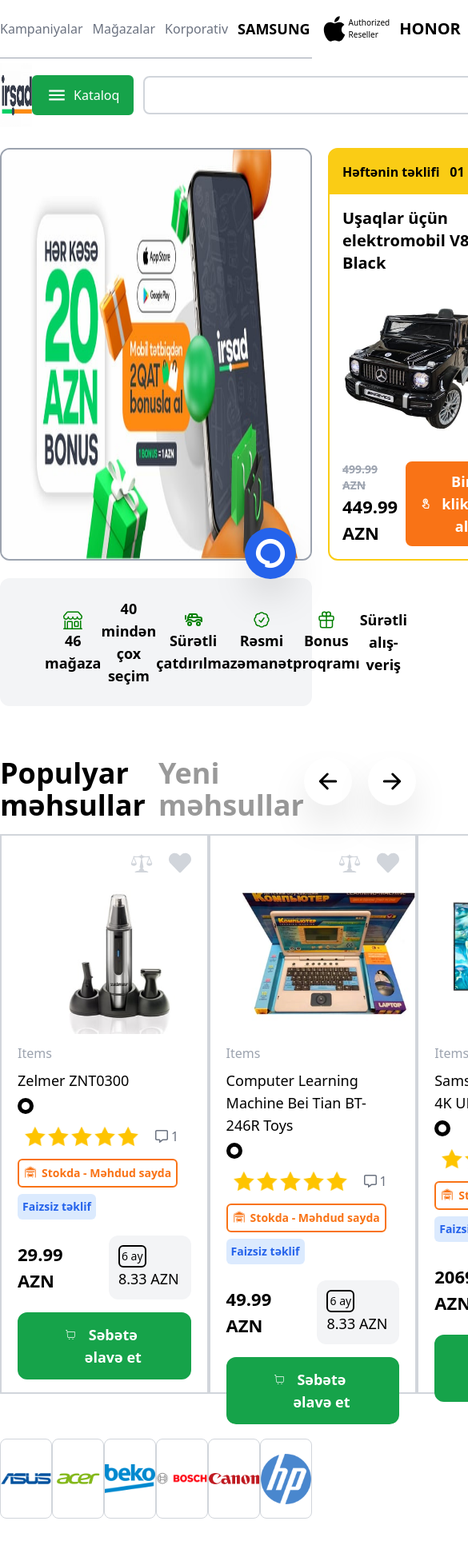
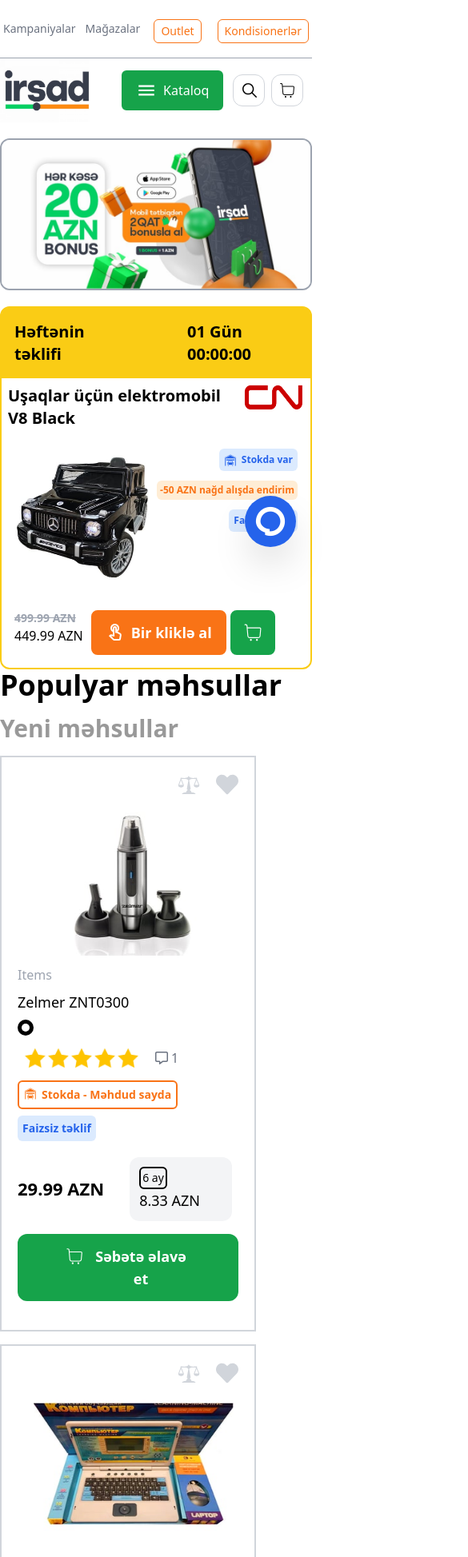
Before and after one commit to Faxri0906/irshad, a React (Vite) app: page / in a window 390 px wide. Shown: the top 1947 px of the page at 80% size, 585 px wide, since content can reach past the window. Built offline with nearby package versions, Linux system fonts and the light colour scheme.

Commit message:
responsive changes

```diff
--- a/src/components/Irshad-line/Line.jsx
+++ b/src/components/Irshad-line/Line.jsx
@@ -3,7 +3,7 @@
   return (
     <div className="mt-10 flex">
         <div className="h-3 w-[450px] bg-green-600"></div>
-        <div className="w-5 h-5 bg-white rounded-full absolute left-[340px] top-[3942px]"></div>
+        <div className="w-5 h-5 bg-white rounded-full absolute 2xl:block left-[340px] top-[3980px] hidden"></div>
         <div className="h-3 w-full bg-orange-500"></div>
     </div>
   );
--- a/src/components/Navbar/Navbar.jsx
+++ b/src/components/Navbar/Navbar.jsx
@@ -10,8 +10,8 @@
   return (
     <>
         <header className="flex container h-[72px]">
-            <nav className="flex">
-                <ul className="flex items-center gap-3">
+            <nav className="flex justify-between items-center">
+                <ul className="flex items-center gap-3 absolute top-[26px] md:top-4 xl:top-4 left-1 text-sm sm:text-base 2xl:left-24">
                     <li className="cursor-pointer hover:border-b-4 hover:border-b-black text-gray-500">
                         <a href="/kampaniyalar">
                             Kampaniyalar
@@ -22,24 +22,26 @@
                             Mağazalar
                         </a>
                     </li>
-                    <li className="cursor-pointer hover:border-b-4 hover:border-b-black text-gray-500">
+                    <li className="cursor-pointer hover:border-b-4 hover:border-b-black text-gray-500 hidden sm:block">
                         <a href="/korporativ">Korporativ</a>
                     </li>
-                    <li className="cursor-pointer hover:border-b-4 hover:border-b-black font-bold text-lg">
+                    <li className="cursor-pointer hover:border-b-4 hover:border-b-black font-bold text-lg hidden md:flex">
                         SAMSUNG
                     </li>
-                    <li className="cursor-pointer hover:border-b-4 hover:border-b-black flex items-center">
-                        <FaApple size={36}/>
-                        <div className="flex flex-col text-[10px] font-medium">
-                            <p>Authorized</p>
-                            <p>Reseller</p>
+                    <li className="cursor-pointer hover:border-b-4 hover:border-b-black hidden md:flex">
+                        <div className="flex items-center">
+                            <FaApple size={36}/>
+                            <div className="flex flex-col text-[10px] font-medium">
+                                <p>Authorized</p>
+                                <p>Reseller</p>
+                            </div>
                         </div>
                     </li>
-                    <li className="cursor-pointer hover:border-b-4 hover:border-b-black font-bold text-xl">
+                    <li className="cursor-pointer hover:border-b-4 hover:border-b-black font-bold text-xl hidden md:flex">
                         HONOR
                     </li>
                 </ul>
-                <div className="ml-5 flex items-center gap-5">
+                <div className="md:ml-5 flex items-center gap-5 absolute top-6 right-1 2xl:right-[84px]">
                     <button className="rounded-md py-1 px-2 font-medium text-sm text-orange-500 border border-orange-500 hover:bg-orange-500 hover:text-white">
                         Outlet
                     </button>
@@ -47,12 +49,12 @@
                         Kondisionerlər
                     </button>
                 </div>
-                <ul className="flex items-center gap-5 ml-[165px]">
+                <ul className="lg:flex items-center gap-5 ml-[545px] xl:ml-[600px] hidden">
                     <li className="cursor-pointer text-[40px] font-bold text-green-600">
                         *<span className="text-[26px] text-black/70">0171</span>
                     </li>
-                    <div className="w-[1px] h-7 bg-gray-300"></div>
-                    <li className="cursor-pointer flex items-center gap-3 hover:text-orange-500">
+                    <div className="w-[1px] h-7 bg-gray-300 xl:block hidden"></div>
+                    <li className="cursor-pointer xl:flex items-center gap-3 hover:text-orange-500 hidden">
                         <img className="h-4 w-6" src={az}/>
                         <p className="text-sm">Azərbaycan dili</p>
                         <MdKeyboardArrowDown size={24}/>
@@ -68,37 +70,37 @@
         <div className="w-full h-[1px] bg-gray-400"></div>
         <div className="flex items-center container">
                     <a href="/"><img className="w-28 h-20 mr-10" src={irsad}/></a>
-                    <button className="flex items-center gap-2 bg-green-600 text-white rounded-md px-4 py-2.5 border-[2px] border-green-600 hover:bg-white hover:text-green-600 mr-3">
+                    <button className="flex items-center gap-2 sm:ml-44 md:ml-1 bg-green-600 text-white rounded-md px-4 py-2.5 border-[2px] border-green-600 hover:bg-white hover:text-green-600 mr-3">
                         <MdMenu size={26}/><p>Kataloq</p>
                     </button>
                     <div className="relative flex items-center">
-                        <input type="text" className="border-[2px] border-gray-300 rounded-lg w-[500px] h-12 pl-6 focus-visible:outline-none"/>
-                        <div className="absolute flex items-center left-[450px]">
-                            <div className="w-[1px] h-7 bg-gray-300 mr-2.5"></div>
-                            <IoIosSearch size={24} color="gray"/>
+                        <input type="text" className="border-[2px] border-gray-300 rounded-lg w-[500px] h-12 pl-6 focus-visible:outline-none hidden xl:block"/>
+                        <div className="absolute md:relative flex items-center xl:-left-14 lg:left-[450px] border border-gray-300 w-10 h-10 rounded-xl cursor-pointer xl:border-none">
+                            <div className="w-[1px] h-7 bg-gray-300 mr-2.5 hidden xl:block"></div>
+                            <IoIosSearch size={24} className="text-black md:text-gray-300 ml-2"/>
                         </div>
                     </div>
                     <ul className="flex ml-12 gap-8">
-                        <li className="flex flex-col text-center items-center justify-center cursor-pointer hover:text-orange-500">
+                        <li className="md:flex flex-col text-center items-center justify-center cursor-pointer hover:text-orange-500 hidden">
                             <a href="/müqayisə" className="flex flex-col text-center items-center justify-center">
                                 <GiScales size={24}/>
                                 <p>Müqayisə</p>
                             </a>
                         </li>
-                        <li className="flex flex-col text-center items-center justify-center cursor-pointer hover:text-orange-500">
+                        <li className="md:flex flex-col text-center items-center justify-center cursor-pointer hover:text-orange-500 hidden">
                             <a href="/liked" className="flex flex-col text-center items-center justify-center">
                                 <FaHeart size={24}/>
                                 <p>Bəyəndim</p>
                             </a>
                         </li>
                         <li className="flex flex-col text-center items-center justify-center cursor-pointer hover:text-orange-500">
-                            <a href="/cart" className="flex flex-col text-center items-center justify-center">
+                            <a href="/cart" className="flex flex-col text-center items-center justify-center border border-gray-300 w-10 h-10 rounded-xl md:border-none md:w-14 md:h-14">
                                 <CiShoppingCart size={24}/>
-                                <p>Səbət</p>
+                                <p className="hidden md:block">Səbət</p>
                             </a>
                         </li>
                     </ul>
-                    <button className="border-[2px] border-green-600 text-green-600 py-3 px-5 flex flex-col text-center justify-center items-center rounded-lg ml-auto hover:bg-green-600 hover:text-white">
+                    <button className="border-[2px] border-green-600 text-green-600 hidden py-3 px-5 md:flex flex-col text-center justify-center items-center rounded-lg ml-auto hover:bg-green-600 hover:text-white">
                         <LuCreditCard size={24}/>
                         <p className="text-sm font-semibold">Aylıq ödəniş</p>
                     </button>
--- a/src/components/Round/Round.jsx
+++ b/src/components/Round/Round.jsx
@@ -1,7 +1,7 @@
 import chat from "../../img/chat.png";
 const Round = () => {
   return (
-    <div className="bg-blue-600 w-16 h-16 rounded-full shadow-2xl flex items-center justify-center fixed top-[660px] right-5 cursor-pointer hover:w-[68px] hover:h-[68px]">
+    <div className="bg-blue-600 w-16 h-16 rounded-full shadow-2xl flex items-center justify-center fixed top-[620px] right-5 cursor-pointer hover:w-[68px] hover:h-[68px] xl:right-5">
         <img src={chat} className="w-10 h-10 hover:w-11 hover:h-11"/>
     </div>
   );
--- a/src/pages/Kampaniyalar.jsx
+++ b/src/pages/Kampaniyalar.jsx
@@ -48,7 +48,7 @@
     <div className="container flex flex-col gap-5 mb-40 cursor-pointer">
         <p className="text-gray-400 flex gap-3 items-center">Irşad<div className="bg-black w-1 h-1 rounded-full"></div><span className="text-black">Kampaniyalar</span></p>
         <h1 className="text-4xl font-semibold">Kampaniyalar</h1>
-        <div className="grid grid-cols-3 gap-4">
+        <div className="grid xl:grid-cols-3 grid-cols-1 lg:grid-cols-2 gap-4">
             {cards.map((card , index) => (
                 <div className="border-gray-400 border-[2px] rounded-xl w-[400px] h-[450px]" key={index}>
                     <img src={card.img} className="rounded-t-xl"/>
--- a/src/pages/Korporativ.jsx
+++ b/src/pages/Korporativ.jsx
@@ -9,7 +9,7 @@
                 <h2 className="text-[25px] font-semibold mb-8">İrşad Korporativ şöbəsi ölkənin bir çox tanınmış şirkətləri ilə əməkdaşlıq edir. Ümumilikdə 2500-dən çox şirkət, publik hüquqi şəxslər, dövlət qurumlarını əhatə edən əməkdaşlıq çərçivəsində Korporativ şöbə müştərilərinə xüsusi həssaslıqla yanaşır.</h2>
                 <h3 className="text-xl font-semibold mb-5">Korporativ üstünlüklərimiz</h3>
                 <div className="">
-                    <div className="flex">
+                    <div className="flex flex-col xl:flex-row">
                         <div className="">
                             <div className="">
                                 <p className="text-lg"><span className="text-xl font-semibold">Qiymət strategiyası: </span>Korporativ müştərilər daim Korporativ seqmentə xas olan xüsusi endirimlərdən yararlana bilirlər.</p>
@@ -85,7 +85,7 @@
                     <p>İsmarıc</p>
                     <input className="border rounded-lg outline-none border-gray-400 w-full h-32" type="text" />
                 </div>
-                <button className="flex gap-1.5 w-52 h-12 ml-[1000px] items-center justify-center mt-4 bg-green-600 text-white hover:bg-white hover:text-green-600 rounded-xl font-semibold text-lg border-[2px] border-green-600">
+                <button className="flex gap-1.5 w-52 h-12 xl:ml-[1000px] ml-[334px] md:ml-[464px] lg:ml-[684px] items-center justify-center mt-4 bg-green-600 text-white hover:bg-white hover:text-green-600 rounded-xl font-semibold text-lg border-[2px] border-green-600">
                     <p>Təsdiq et</p>
                 </button>
             </div>
--- a/src/site/Items.jsx
+++ b/src/site/Items.jsx
@@ -62,6 +62,48 @@
         price: '59.99 AZN',
     },
 ];
+const cardsXs = [
+    {
+        img: thing,
+        title: 'Zelmer ZNT0300',
+        id: 0,
+        price: '29.99 AZN',
+    },
+];
+const cardsSm = [
+    {
+        img: thing,
+        title: 'Zelmer ZNT0300',
+        id: 0,
+        price: '29.99 AZN',
+    },
+    {
+        img: toy,
+        title: 'Computer Learning Machine Bei Tian BT-246R Toys',
+        id: 1,
+        price: '49.99 AZN',
+    },
+];
+const cardsLg = [
+    {
+        img: thing,
+        title: 'Zelmer ZNT0300',
+        id: 0,
+        price: '29.99 AZN',
+    },
+    {
+        img: toy,
+        title: 'Computer Learning Machine Bei Tian BT-246R Toys',
+        id: 1,
+        price: '49.99 AZN',
+    },
+    {
+        img: tv,
+        title: 'Samsung 50" LED Smart TV 4K UHD (QE50Q60DAUXRU)',
+        id: 2,
+        price: '2069.99 AZN',
+    },
+];
 const Items = () => {
     const [liked, setLiked] = useState(false);
     const [price,img,title,id,card] = cards;
@@ -72,11 +114,11 @@
   return (
     <div className="container mb-10">
         <div className="flex justify-between mb-4">
-                    <div className="flex gap-4">
+                    <div className="flex gap-4 flex-col md:flex-row">
                         <h1 className="text-4xl font-semibold">Populyar məhsullar</h1>
-                        <h1 className="text-4xl font-semibold text-black/40">Yeni məhsullar</h1>
+                        <h1 className="lg:text-4xl text-3xl font-semibold text-black/40">Yeni məhsullar</h1>
                     </div>
-                    <div className="flex gap-5">
+                    <div className="lg:flex gap-5 hidden">
                         <div className="w-[60px] h-[60px] bg-white cursor-pointer shadow-2xl items-center justify-center flex rounded-full hover:bg-black hover:text-white">
                             <IoArrowBack size={32}/>
                         </div>
@@ -85,9 +127,9 @@
                         </div>
                     </div>
         </div>
-        <div className="flex">
+        <div className="xl:flex grid grid-cols-1 2sm:grid-cols-2 gap-4 xl:gap-0">
                     {cards.map(( card , index ) => (
-                        <div className="h-[700px] w-[320px] border-[2px] border-gray-300 p-5" key={index}>
+                        <div className="h-[720px] w-[320px] border-[2px] border-gray-300 p-5" key={index}>
                             <div className="flex justify-end gap-5">
                                 <GiScales size={28} className="text-gray-300 hover:text-red-500 cursor-pointer"/>
                                 <button onClick={() => setLiked(!liked)}>
@@ -140,7 +182,7 @@
                         </div>
                     ))}
         </div>
-        <div className="flex justify-between mt-14 items-center">
+        <div className="xl:flex justify-between mt-14 items-center grid grid-cols-1 gap-5 ml-[72px] sm:grid-cols-2 lg:grid-cols-3">
             {images.map((img , index) => (
                 <div className="border border-gray-300 rounded-lg w-[200px] h-[100px] flex items-center justify-center" key={index}>
                     <img src={img.src}></img>
--- a/src/site/Main.jsx
+++ b/src/site/Main.jsx
@@ -12,20 +12,21 @@
 const Main = () => {
   return (
     <div className="container mt-5">
-        <div className="gap-5 flex mt-5">
-                    <img src={image} className="rounded-xl border-[2px] border-gray-400 "/>
-                    <div className="w-full border-[2px] border-yellow-400 rounded-xl">
-                        <div className="flex bg-yellow-400 font-semibold p-4 rounded-t-lg justify-between">
+        <div className="gap-5 flex mt-5 flex-col lg:flex-row">
+                    <img src={image} className="rounded-xl border-[2px] border-gray-400 max-w-[876px] max-h-[422px] lg:w-[600px] 2xl:w-[876px]"/>
+                    <div className="lg:w-full border-[2px] border-yellow-400 rounded-xl">
+                        <div className="flex bg-yellow-400 font-semibold p-4 rounded-t-lg gap-20 text-xl">
                             <p>Həftənin təklifi</p>
                             <p>01 Gün 00:00:00</p>
                         </div>
-                        <div className="flex p-4">
+                        <div className="flex p-2">
                             <h1 className="text-xl font-bold">
                                 Uşaqlar üçün elektromobil V8
                                 Black
                             </h1>
                             <img className="w-[76px] h-8" src={cn}/>
                         </div>
+                        <div className="flex flex-col">
                             <div className="flex p-4 justify-between">
                                 <img className="max-w-[170px] max-h-[200px]" src={car}/>
                                 <ul className="flex flex-col text-xs gap-3 font-bold items-end">
@@ -40,7 +41,7 @@
                             <div className="flex gap-2.5 p-4">
                                 <div className="flex flex-col">
                                     <h2 className="line-through font-bold text-gray-400 text-sm">499.99 AZN</h2>
-                                <h1 className="font-semibold text-[22px]">449.99 AZN</h1>
+                                    <h1 className="lg:font-semibold font-medium lg:text-[22px] text-base">449.99 AZN</h1>
                                 </div>
                                 <div className="flex gap-[5px]">
                                     <button className="bg-orange-500 text-white flex gap-2 items-center text-lg font-semibold px-4 rounded-lg border-[2px] border-orange-500 hover:text-orange-500 hover:bg-white">
@@ -54,7 +55,8 @@
                             </div>
                         </div>
                     </div>
-        <div className="bg-gray-100 mt-[22px] w-full rounded-xl h-40 flex justify-between px-14 py-10 mb-16">
+        </div>
+        <div className="bg-gray-100 mt-[22px] w-full rounded-xl h-40 md:flex justify-between px-14 py-10 mb-16 hidden">
                     <div className="flex flex-col items-center justify-center text-center font-semibold text-lg">
                         <BsShop color="green" size={40}/>
                         <p>46 mağaza</p>
--- a/src/site/QrKod.jsx
+++ b/src/site/QrKod.jsx
@@ -9,14 +9,14 @@
                             <p>Daha ətraflı</p>
                         </button>
                     </div>
-                    <div className="flex flex-col gap-4 pr-28">
+                    <div className="lg:flex flex-col gap-4 xl:pr-28 hidden">
                         <img className="rounded-xl w-[250px] h-[250px]" src={qrKod}/>
                         <p className="text-gray-200 text-lg">Yükləmək üçün skan et</p>
                     </div>
                 </div>
                 <div className="mt-10 flex">
                     <div className="h-3 w-72 bg-green-600"></div>
-                    <div className="w-5 h-5 bg-white rounded-full absolute left-[310px] top-[3750px]"></div>
+                    <div className="w-5 h-5 bg-white rounded-full absolute left-[310px] top-[3787px] 2xl:block hidden"></div>
                     <div className="h-3 w-full bg-orange-500"></div>
                 </div>
             </div>
--- a/tailwind.config.js
+++ b/tailwind.config.js
@@ -10,7 +10,7 @@
         center: true,
         padding: {
           default: "1rem",
-          sm: 0,
+          sm: "8px",
         },
       },
       screens: {
```
Also changed, not shown: src/components/Footer/Footer.jsx (+9 -5 lines), src/site/Sold.jsx (+8 -8 lines), src/site/Youtube.jsx (+12 -12 lines). Lines whose indentation alone changed are shown as unchanged.
